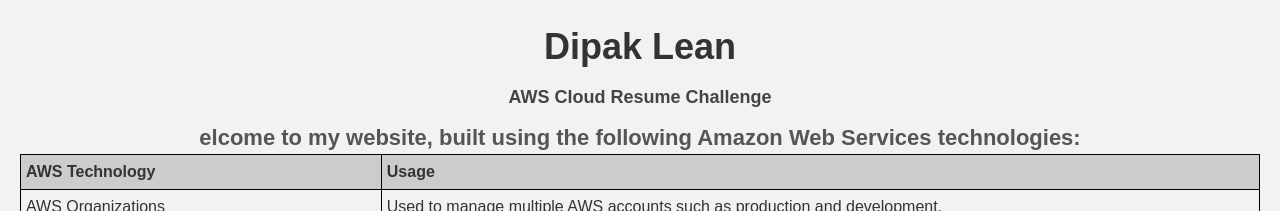
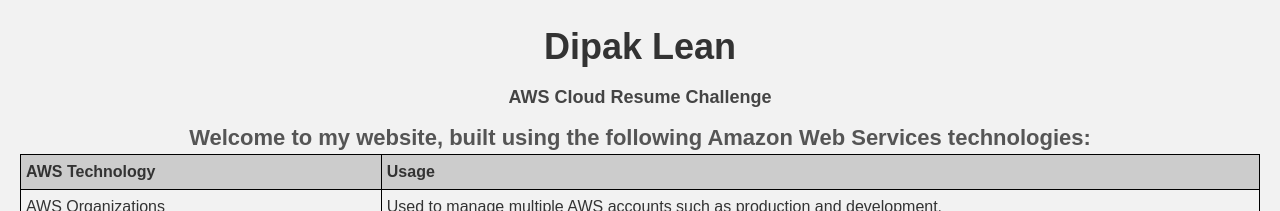
Before and after one commit to dipaklean/AWS-Cloud-Resume-Challenge, a plain HTML site: page website/index.html in a window 1280 px wide. Shown: the top 211 px of the page. Drawn offline with nearby package versions, Linux system fonts and the light colour scheme; no server answers.

Commit message:
Updated index page

```diff
--- a/website/index.html
+++ b/website/index.html
@@ -12,7 +12,7 @@
   <div class="header">
     <h1>Dipak Lean</h1>
     <h2>AWS Cloud Resume Challenge</h2>
-    <h3>elcome to my website, built using the following Amazon Web Services technologies:</h3>
+    <h3>Welcome to my website, built using the following Amazon Web Services technologies:</h3>
     <table>
       <tr>
         <th>AWS Technology</th>
```
